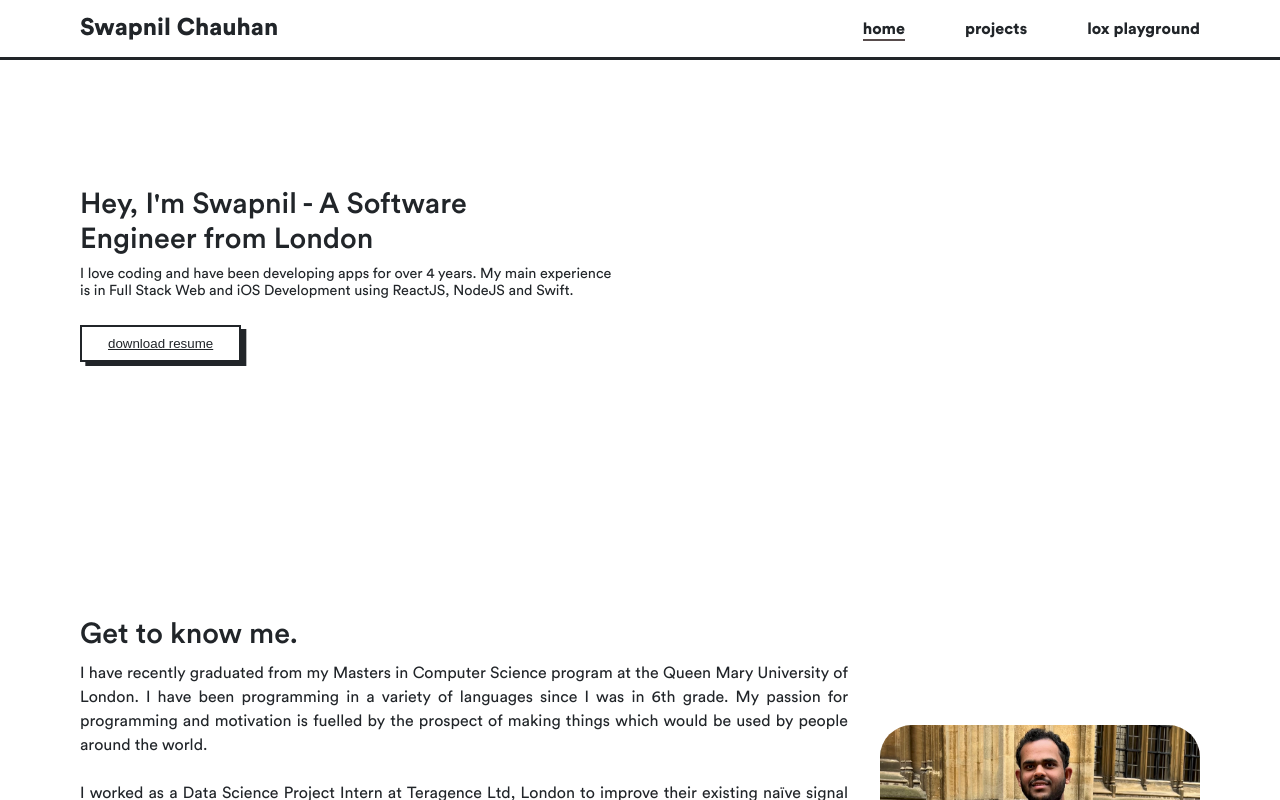
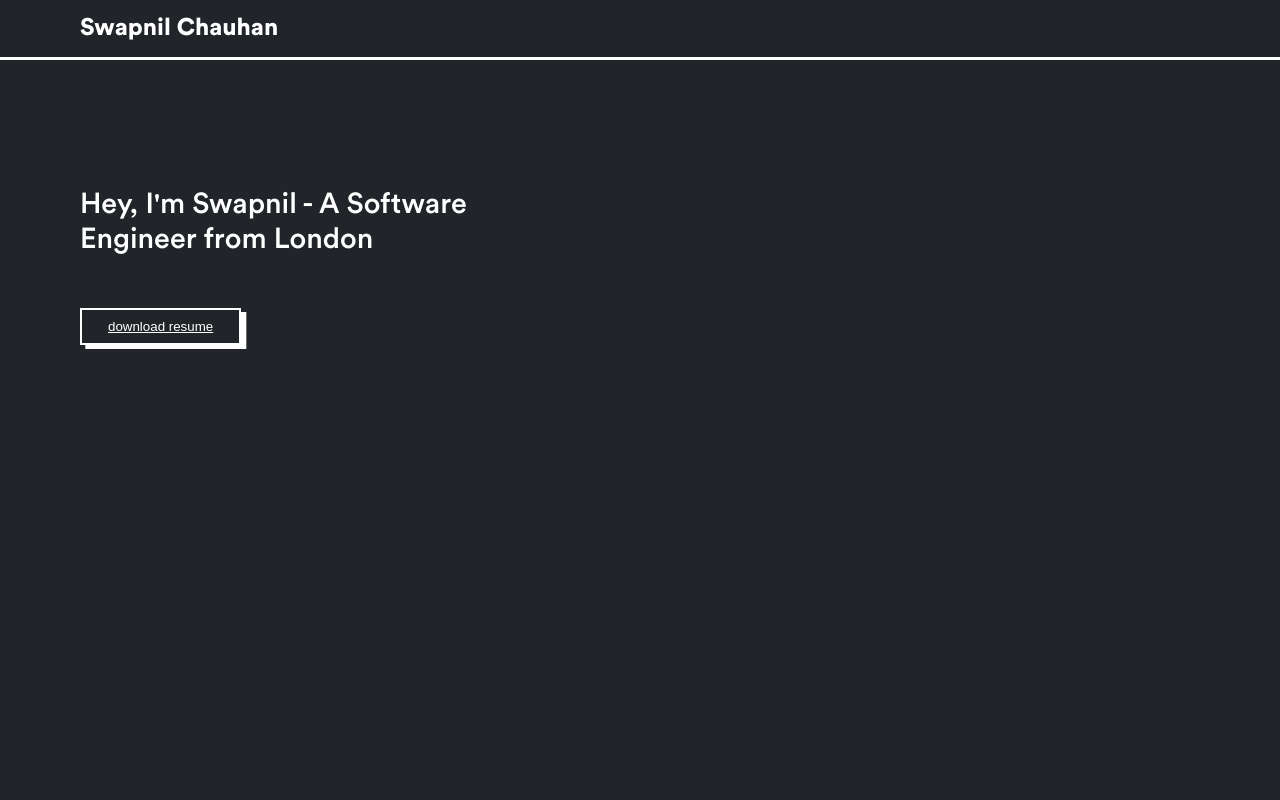
Before and after one commit to chauhanswapnil/swapnil-website, a React (Create React App) app: page / in a window 1280 px wide. Shown: the top 800 px of the page. Built offline with nearby package versions, Linux system fonts and the light colour scheme.

Commit message:
changed theme and removed navbar

```diff
--- a/package.json
+++ b/package.json
@@ -11,9 +11,8 @@
     "react": "^18.2.0",
     "react-bootstrap": "^2.6.0",
     "react-dom": "^18.2.0",
-    "react-icons": "^4.6.0",
     "react-router-dom": "^6.4.3",
-    "react-scripts": "5.0.1",
+    "react-scripts": "^5.0.1",
     "styled-components": "^5.3.6",
     "web-vitals": "^2.1.4"
   },
--- a/public/index.html
+++ b/public/index.html
@@ -1,6 +1,20 @@
 <!DOCTYPE html>
 <html lang="en" data-color-mode="dark">
   <head>
+    <!-- Google Tag Manager -->
+    <script>
+      (function (w, d, s, l, i) {
+        w[l] = w[l] || [];
+        w[l].push({ "gtm.start": new Date().getTime(), event: "gtm.js" });
+        var f = d.getElementsByTagName(s)[0],
+          j = d.createElement(s),
+          dl = l != "dataLayer" ? "&l=" + l : "";
+        j.async = true;
+        j.src = "https://www.googletagmanager.com/gtm.js?id=" + i + dl;
+        f.parentNode.insertBefore(j, f);
+      })(window, document, "script", "dataLayer", "GTM-W2Z8PSV");
+    </script>
+    <!-- End Google Tag Manager -->
     <meta charset="utf-8" />
     <!-- <link rel="icon" href="%PUBLIC_URL%/favicon.ico" /> -->
     <meta name="viewport" content="width=device-width, initial-scale=1" />
@@ -101,6 +115,16 @@
     <link rel="canonical" href="https://swapnilchauhan.com" />
   </head>
   <body>
+    <!-- Google Tag Manager (noscript) -->
+    <noscript
+      ><iframe
+        src="https://www.googletagmanager.com/ns.html?id=GTM-W2Z8PSV"
+        height="0"
+        width="0"
+        style="display: none; visibility: hidden"
+      ></iframe
+    ></noscript>
+    <!-- End Google Tag Manager (noscript) -->
     <noscript>You need to enable JavaScript to run this app.</noscript>
     <div id="root"></div>
   </body>
--- a/src/App.js
+++ b/src/App.js
@@ -16,7 +16,7 @@ function App() {
         <Route exact path="/skills" element={<Skills />}></Route>
         <Route exact path="/playground" element={<Playground />}></Route>
       </Routes>
-      <Footer />
+      {/* <Footer /> */}
     </div>
   );
 }
--- a/src/components/DocsEditor/index.module.css
+++ b/src/components/DocsEditor/index.module.css
@@ -1,6 +1,6 @@
 .editor {
   font-size: 0.9rem;
-  background-color: var(--mainTextColor);
+  background-color: var(--editorBackgroundColor);
   font-family: ui-monospace, SFMono-Regular, SF Mono, Consolas, Liberation Mono, Menlo, monospace;
   border-radius: 1rem;
 }
--- a/src/components/Documentation/index.module.css
+++ b/src/components/Documentation/index.module.css
@@ -1,10 +1,10 @@
 .documentationContainer {
   margin: 5rem 5rem 0;
+  color: var(--mainTextColor);
 }
 
 .docsHeading {
   font-family: CircularStd-Black, sans-serif;
-  color: var(--mainTextColor);
   margin-bottom: 3rem;
 }
 
--- a/src/components/Editor/index.module.css
+++ b/src/components/Editor/index.module.css
@@ -8,16 +8,16 @@
 
 .editor {
   font-size: 1rem;
-  background-color: var(--mainTextColor);
+  background-color: var(--editorBackgroundColor);
   font-family: ui-monospace, SFMono-Regular, SF Mono, Consolas, Liberation Mono, Menlo, monospace;
 }
 .buttonsContainer {
 }
 .runButton {
-  background-color: white;
+  background-color: var(--mainTextColor);
   border: solid 2px var(--mainTextColor);
   border-radius: 0.5rem;
-  color: var(--mainTextColor);
+  color: var(--secondaryTextColor);
   padding: 0.3rem 2rem;
   text-align: center;
   text-decoration: none;
@@ -29,7 +29,7 @@
 }
 
 .runButton:hover {
-  background-color: var(--mainTextColor);
+  background-color: var(--editorBackgroundColor);
   color: white;
 }
 .outputArea {
@@ -37,4 +37,5 @@
   width: 90%;
   white-space: pre;
   border: solid 1px var(--mainTextColor);
+  color: var(--mainTextColor);
 }
--- a/src/components/Navbar/index.jsx
+++ b/src/components/Navbar/index.jsx
@@ -1,14 +1,6 @@
-import { useState } from "react";
-import { NavLink } from "react-router-dom";
 import styles from "./index.module.css";
-import { FaBars } from "react-icons/fa";
 
 const Navbar = () => {
-  const [showNavbar, setShowNavbar] = useState(false);
-
-  const handleShowNavbar = () => {
-    setShowNavbar(!showNavbar);
-  };
 
   return (
     <nav className={styles.navbarCustom}>
@@ -16,32 +8,6 @@ const Navbar = () => {
         <div className={styles.logo}>
           <h1>Swapnil Chauhan</h1>
         </div>
-        <div className={styles.menuIcon} onClick={handleShowNavbar}>
-          <FaBars />
-        </div>
-        <div className={`${styles.navElements}  ${showNavbar && `${styles.active}`}`}>
-          <ul>
-            <li>
-              <NavLink to="/">home</NavLink>
-            </li>
-            {/* <li>
-              <a target="_blank" href="https://www.linkedin.com/in/chauhanswapnil" rel="noreferrer">
-                linkedin
-              </a>
-            </li>
-            <li>
-              <a target="_blank" href="https://www.github.com/chauhanswapnil" rel="noreferrer">
-                github
-              </a>
-            </li> */}
-            <li>
-              <NavLink to="/projects">projects</NavLink>
-            </li>
-            <li>
-              <NavLink to="/playground">lox playground</NavLink>
-            </li>
-          </ul>
-        </div>
       </div>
     </nav>
   );
--- a/src/components/Navbar/index.module.css
+++ b/src/components/Navbar/index.module.css
@@ -1,5 +1,4 @@
 .navbarContainer {
-  /* max-width: 1100px; */
   margin: 0 0rem;
   padding: 0 5rem;
   display: flex;
@@ -7,6 +6,7 @@
   align-items: center;
   height: 100%;
   font-family: CircularStd-Black;
+  color: var(--mainTextColor);
 }
 
 .navbarCustom {
@@ -20,97 +20,3 @@
   padding: 0;
   font-size: 1.5rem;
 }
-
-.menuIcon {
-  display: none;
-}
-
-.navElements {
-}
-
-.navElements ul {
-  display: flex;
-  justify-content: space-between;
-  list-style-type: none;
-  margin: 0;
-}
-
-.navElements ul li:not(:last-child) {
-  margin-right: 60px;
-}
-
-.navElements ul a {
-  font-size: 16px;
-  font-weight: 400;
-  color: var(--mainTextColor);
-  text-decoration: none;
-}
-
-.navElements ul a[class="active"] {
-  color: var(--mainTextColor);
-  font-weight: 500;
-  position: relative;
-}
-
-.navElements ul a[class="active"]::after {
-  content: "";
-  position: absolute;
-  bottom: -4px;
-  left: 0;
-  width: 100%;
-  height: 2px;
-  background-color: #574c4c;
-}
-
-@media (max-width: 1024px) {
-  .navbarContainer {
-    padding: 0 2rem;
-  }
-}
-
-@media (max-width: 768px) {
-  .navElements ul li:not(:last-child) {
-    margin-right: 30px;
-  }
-}
-
-@media (max-width: 600px) {
-  .menuIcon {
-    display: block;
-    cursor: pointer;
-  }
-
-  .navElements {
-    position: absolute;
-    right: 0;
-    top: 60px;
-    background-color: var(--mainTextColor);
-    width: 0px;
-    height: calc(100vh - 60px);
-    transition: all 0.3s ease-in;
-    overflow: hidden;
-    z-index: 1000;
-  }
-
-  .navElements.active {
-    width: 270px;
-  }
-
-  .navElements ul {
-    display: flex;
-    flex-direction: column;
-  }
-
-  .navElements ul li {
-    margin-right: unset;
-    margin-top: 22px;
-    color: white;
-  }
-  .navElements ul a {
-    color: #fff;
-  }
-
-  .navElements ul a[class="active"] {
-    color: #fff;
-  }
-}
--- a/src/index.css
+++ b/src/index.css
@@ -14,13 +14,15 @@
 }
 
 :root {
-  --mainColor: #29335c;
-  --mainColorLight: #5767aa;
-  --secondaryColor: #db2b39;
-  --mainTextColor: #212529;
+  --mainTextColor: #fff;
+  --secondaryTextColor: #212529;
+  --editorBackgroundColor: #181a19;
+  --backgroundColor: #212529;
 }
 
 body {
+  background-color: var(--backgroundColor) !important;
+  color: var(--mainTextColor) !important;
   margin: 0;
   font-family: -apple-system, BlinkMacSystemFont, "Segoe UI", "Roboto", "Oxygen", "Ubuntu", "Cantarell", "Fira Sans", "Droid Sans",
     "Helvetica Neue", sans-serif;
--- a/src/pages/Home/Home.jsx
+++ b/src/pages/Home/Home.jsx
@@ -11,8 +11,7 @@ export default function Home() {
         who loves to build products. */}
       </h1>
       <h2 className="secondaryText">
-        I love coding and have been developing apps for over 4 years. My main experience <br />
-        is in Full Stack Web and iOS Development using ReactJS, NodeJS and Swift. <br /> <br />
+        <br /> <br />
         {/* <a className="email" href="mailto:swapnilchauhan999@gmail.com">
           swapnilchauhan999@gmail.com
         </a> */}
@@ -27,8 +26,8 @@ export default function Home() {
         download resume
       </a>
 
-      <h2 className="knowMeHeading">Get to know me.</h2>
-      <div className="knowMeContainer">
+      {/* <h2 className="knowMeHeading">Get to know me.</h2> */}
+      {/* <div className="knowMeContainer">
         <div>
           <p className="knowMeText">
             I have recently graduated from my Masters in Computer Science program at the Queen Mary University of London. I have been
@@ -50,7 +49,7 @@ export default function Home() {
         <div>
           <img src={me} alt="Swapnil" className="meImage" />
         </div>
-      </div>
+      </div> */}
     </div>
   );
 }
--- a/src/pages/Projects/Projects.jsx
+++ b/src/pages/Projects/Projects.jsx
@@ -2,6 +2,12 @@ import { Col, Row } from "react-bootstrap";
 import ProjectCard from "../../components/ProjectCard";
 import styles from "./index.module.css";
 const data = [
+  {
+    title: "Lox Programming Language Interpreter",
+    description:
+      "Implemented a tree-walk interpreter for a dynamically typed object-oriented programming language (Lox) using Java,applying advanced object-oriented design principles for code reuse and efficiency. Developed features for the Lox programming language interpreter, including variable creation, loops, arithmetic operations, functions, and classes. Built an interpreter with error handling that provides a complete abstraction layer on top of Java.",
+  },
+
   {
     title: "iLaaka Society Management",
     description:
```
Also changed, not shown: 2 other files (tests, documents, lock files or other folders).
